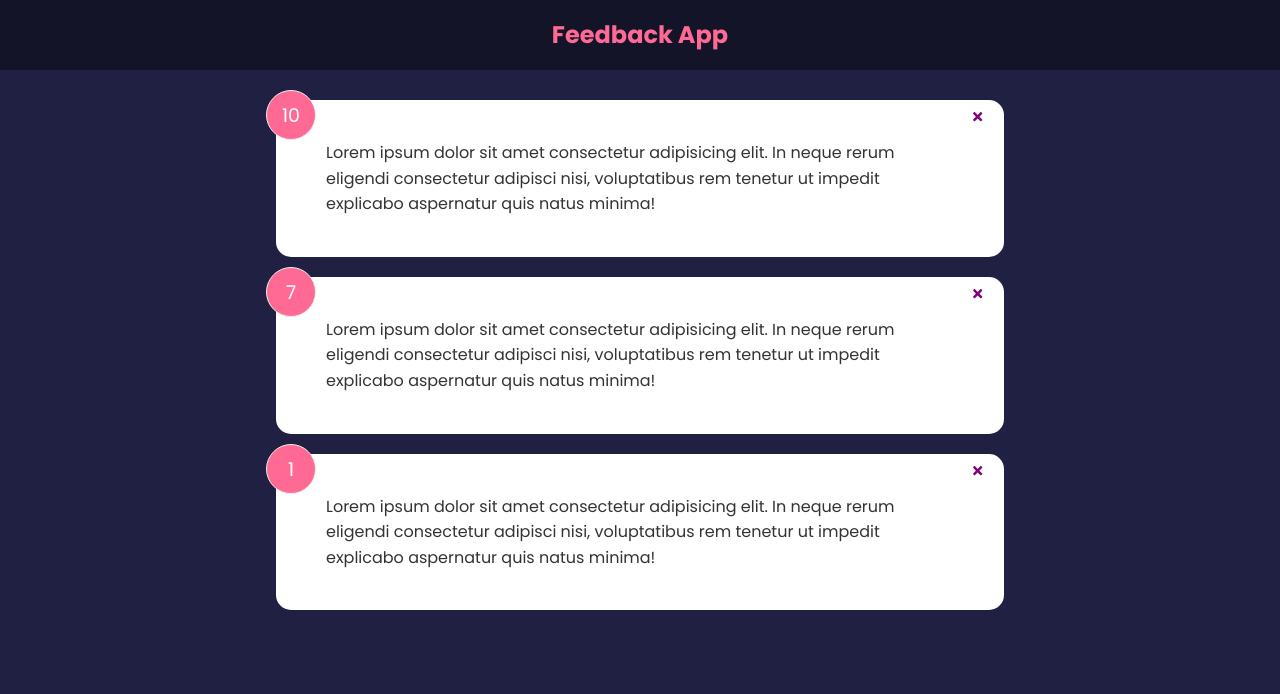
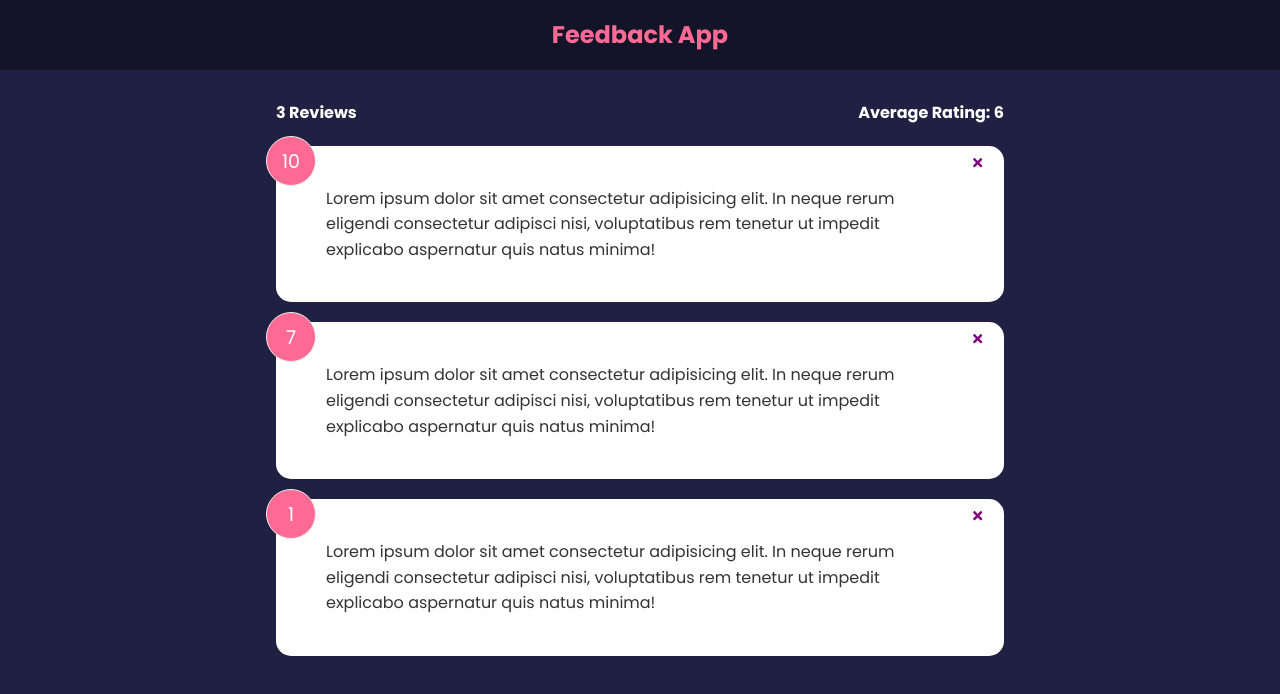
Before and after one commit to guus-frenken/feedback-app, a React (Create React App) app: page / in a window 1280 px wide. Shown: the top 694 px of the page. Built offline with nearby package versions, Linux system fonts and the light colour scheme; the HTML template or start-up script is replaced by a standard one.

Commit message:
Build feedback stats

```diff
--- a/src/App.js
+++ b/src/App.js
@@ -1,6 +1,7 @@
 import {useState} from 'react';
 import Header from './components/Header';
 import FeedbackList from './components/FeedbackList';
+import FeedbackStats from './components/FeedbackStats';
 import FeedbackData from './data/FeedbackData';
 
 function App() {
@@ -16,6 +17,7 @@
     <>
       <Header title='Feedback App' />
       <div className='container'>
+        <FeedbackStats feedback={feedback} />
         <FeedbackList feedback={feedback} handleDelete={deleteFeedback} />
       </div>
     </>
--- /dev/null
+++ b/src/components/FeedbackStats.jsx
@@ -0,0 +1,24 @@
+import React from 'react';
+import PropTypes from 'prop-types';
+
+function FeedbackStats({feedback}) {
+  let average =
+    feedback.reduce((acc, cur) => {
+      return acc + cur.rating;
+    }, 0) / feedback.length;
+
+  average = average.toFixed(1).replace(/[.,]0$/, '');
+
+  return (
+    <div className='feedback-stats'>
+      <h4>{feedback.length} Reviews</h4>
+      <h4>Average Rating: {isNaN(average) ? 0 : average}</h4>
+    </div>
+  );
+}
+
+FeedbackStats.propTypes = {
+  feedback: PropTypes.array.isRequired,
+};
+
+export default FeedbackStats;
```
